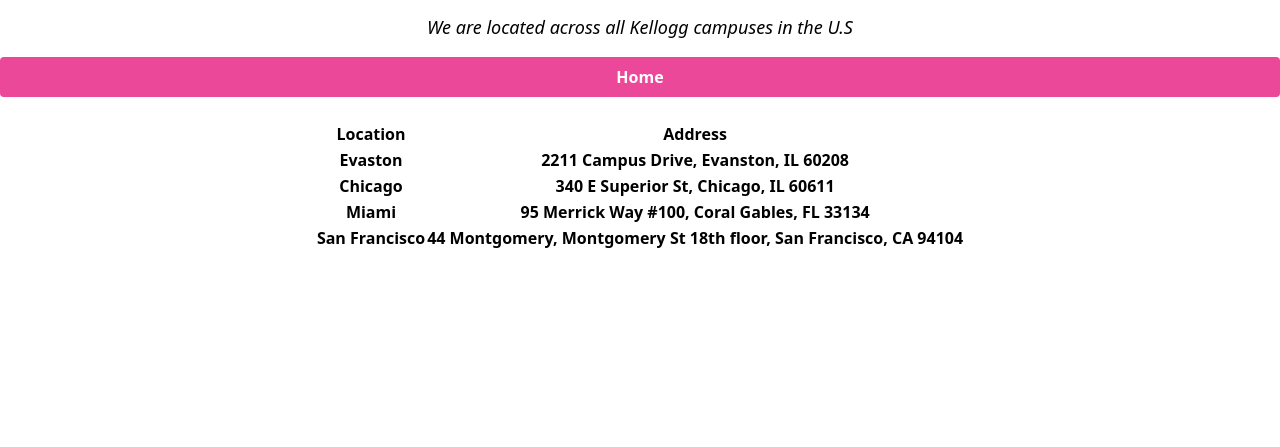
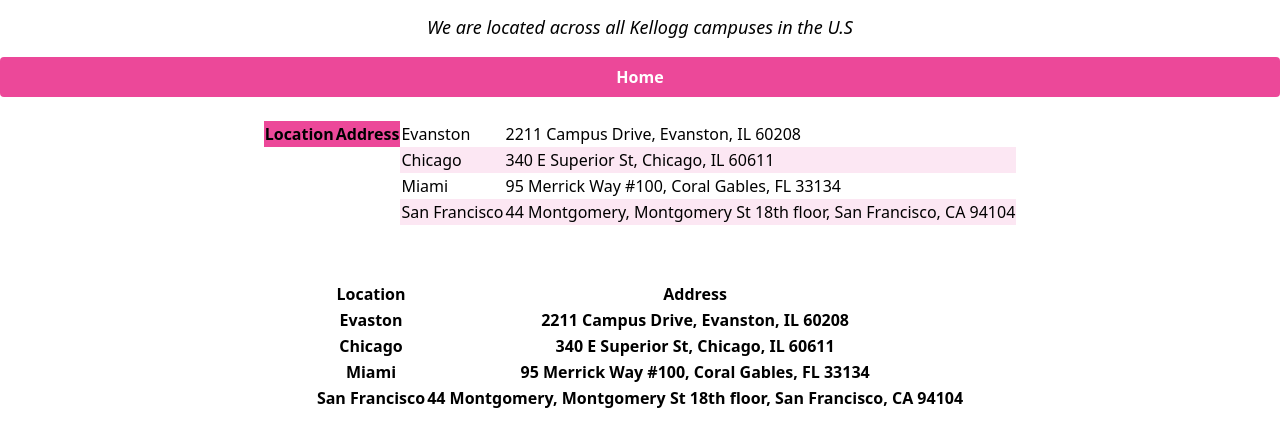
Before and after one commit to amyzhang212/hw2, a plain HTML site: page locations.html in a window 1280 px wide. Shown: the part 111-558 px from the top of the page. Drawn offline with nearby package versions, Linux system fonts and the light colour scheme.

Commit message:
changes 1-17

```diff
--- a/locations.html
+++ b/locations.html
@@ -1,17 +1,50 @@
 <!DOCTYPE html>
 <html lang="en">
+<head>
+    <meta charset="UTF-8">
+    <meta name="viewport" content="width=device-width, initial-scale=1.0">
+    <title>Document</title>
+</head>
 
-</head>
 <link href="https://unpkg.com/tailwindcss@^2/dist/tailwind.min.css" rel="stylesheet" type="text/css">
 <body>
   <meta charset="UTF-8">
 <h1 class="font-bold text-pink-500 text-4xl text-center p-6 border-2 rounded-md m-4">
     Welcome to Kellogg Bakery</h1>
 
-<p1 class="md:flex justify-center text-lg italic text-center mx-80">We are located across all Kellogg campuses in the U.S</p1>
+<p1 class="flex justify-center text-lg italic m-4">We are located across all Kellogg campuses in the U.S</p1>
 
 <div><ul class="md:flex justify-evenly font-bold mt-4 text-white bg-pink-500 rounded px-4 py-2">
     <li><a href=index.html>Home</a></li></div>
+
+<div>
+    <table class="md:flex justify-center pb-8 m-6 table-center border-pink-500">
+        <thead>
+          <tr class="bg-pink-500">
+            <th>Location</th>
+            <th>Address</th>
+          </tr>
+        </thead>
+        <tbody>
+          <tr>
+            <td>Evanston</td>
+            <td>2211 Campus Drive, Evanston, IL 60208</td>
+          </tr>
+          <tr class="bg-pink-100 border-gray-400 rounded">
+            <td>Chicago</td>
+            <td>340 E Superior St, Chicago, IL 60611</td>
+          </tr>
+          <tr>
+            <td>Miami</td>
+            <td>95 Merrick Way #100, Coral Gables, FL 33134</td>
+          </tr>
+          <tr class="bg-pink-100">
+            <td>San Francisco</td>
+            <td>44 Montgomery, Montgomery St 18th floor, San Francisco, CA 94104</td>
+          </tr>
+        </tbody>
+      </table>
+</div>
 
 <div class="md:flex justify-center pb-8 m-6">
           <table>
@@ -37,3 +70,5 @@
                 </tr>
           </table>
       </div>
+</body>
+</html>
```
Also changed, not shown: about.html (+9 -2 lines), index.html (+15 -9 lines).
